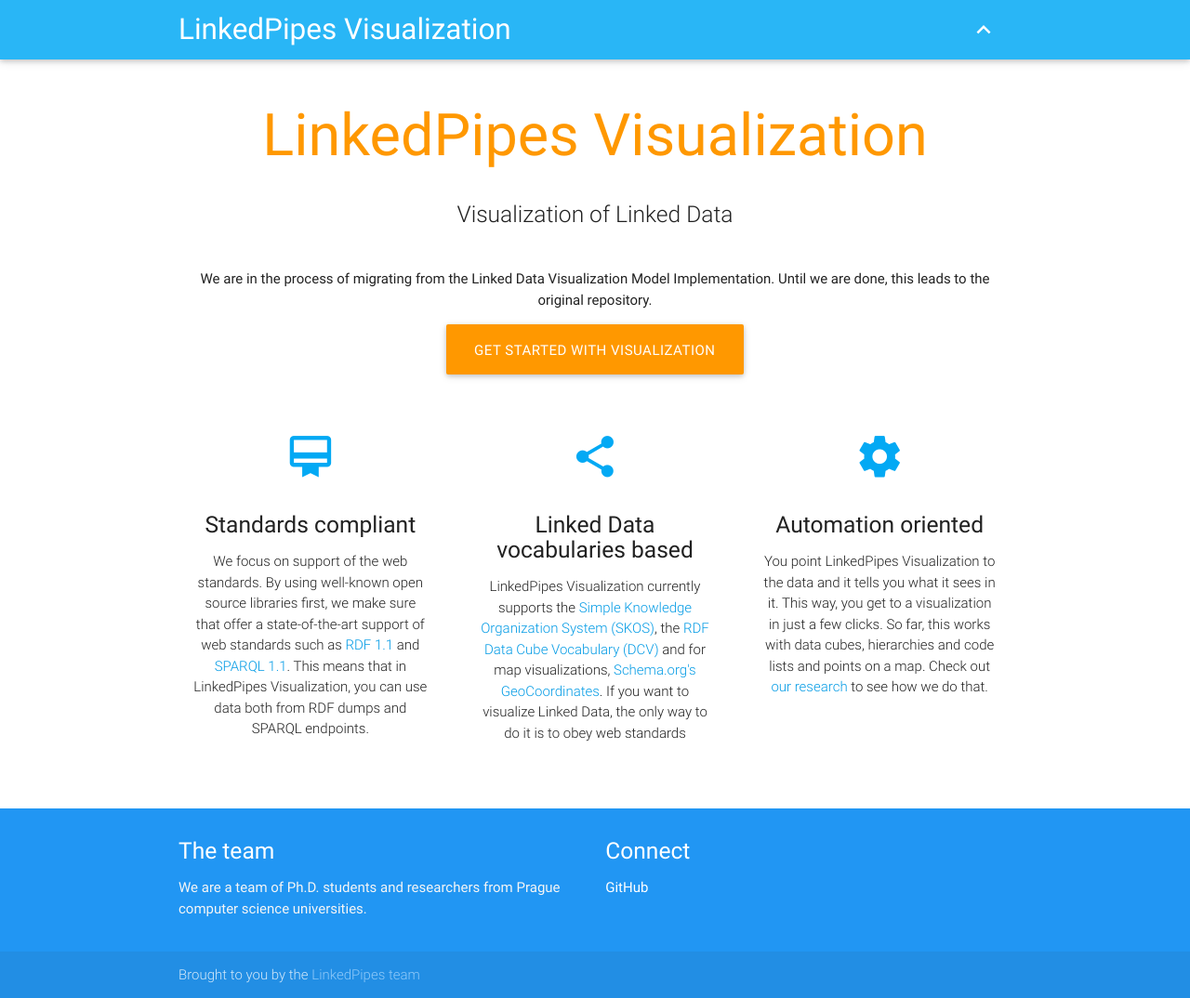
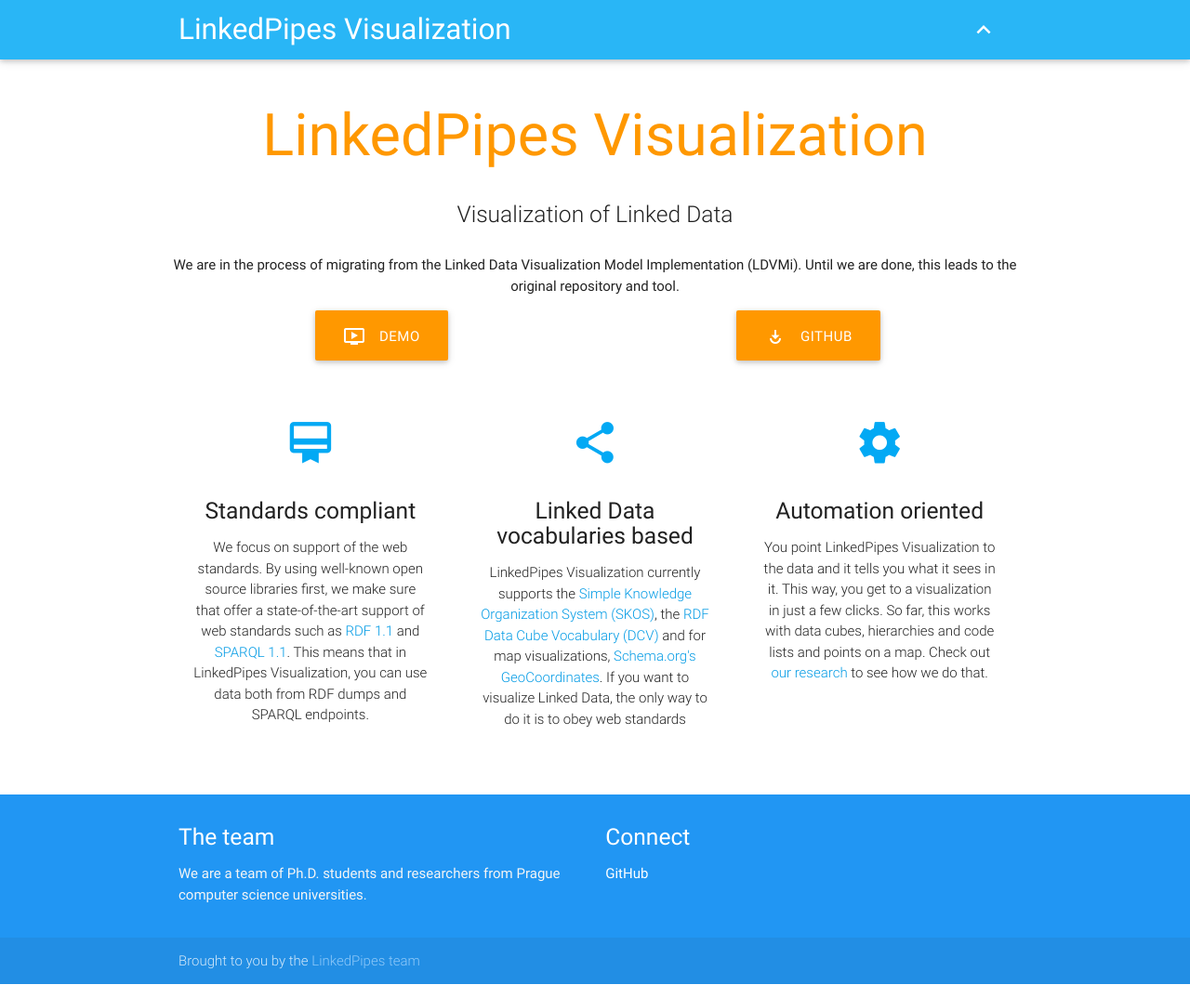
Before and after one commit to linkedpipes/visualizations, a Jekyll site: the page built from index.html, in a window 1280 px wide. Shown: the whole page at 93% size. Built offline with Jekyll 4.4.1, drawn with Linux system fonts in a browser that asks for light colours; nearby versions of some CDN libraries.

Commit message:
Link to LDVMi

```diff
--- a/index.html
+++ b/index.html
@@ -9,12 +9,15 @@
         <h5 class="header col s12 light">Visualization of Linked Data</h5>
       </div>
       <div class="row center">
-        <div class="col s12">
-			<p>We are in the process of migrating from the Linked Data Visualization Model Implementation. Until we are done, this leads to the original repository.</p>
-			<a href="https://github.com/ldvm/LDVMi" class="btn-large waves-effect waves-light orange">Get Started with Visualization</a>
+		<p>We are in the process of migrating from the Linked Data Visualization Model Implementation (LDVMi).
+		Until we are done, this leads to the original repository and tool.</p>
+        <div class="col s6">
+			<a href="http://ldvm.opendata.cz"  class="btn-large waves-effect waves-light orange"><i class="material-icons left">ondemand_video</i>Demo</a>
+		</div>
+        <div class="col s6">
+			<a href="https://github.com/ldvm/LDVMi" class="btn-large waves-effect waves-light orange"><i class="material-icons left">play_for_work</i>GitHub</a>
 		</div>
       </div>
-
     </div>
   </div>
 
```
